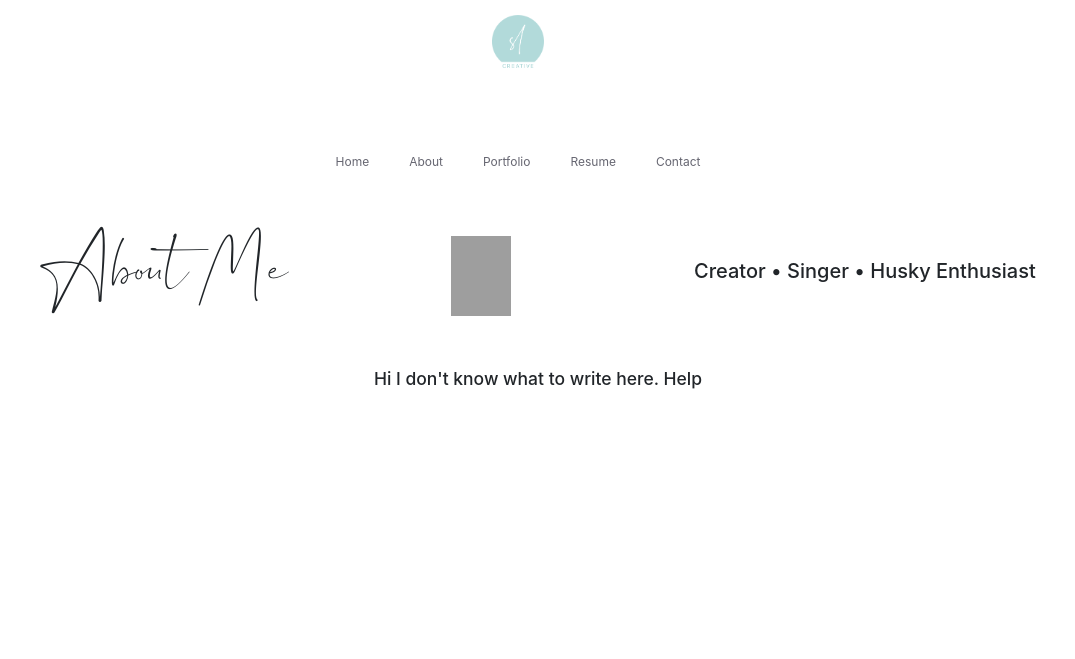
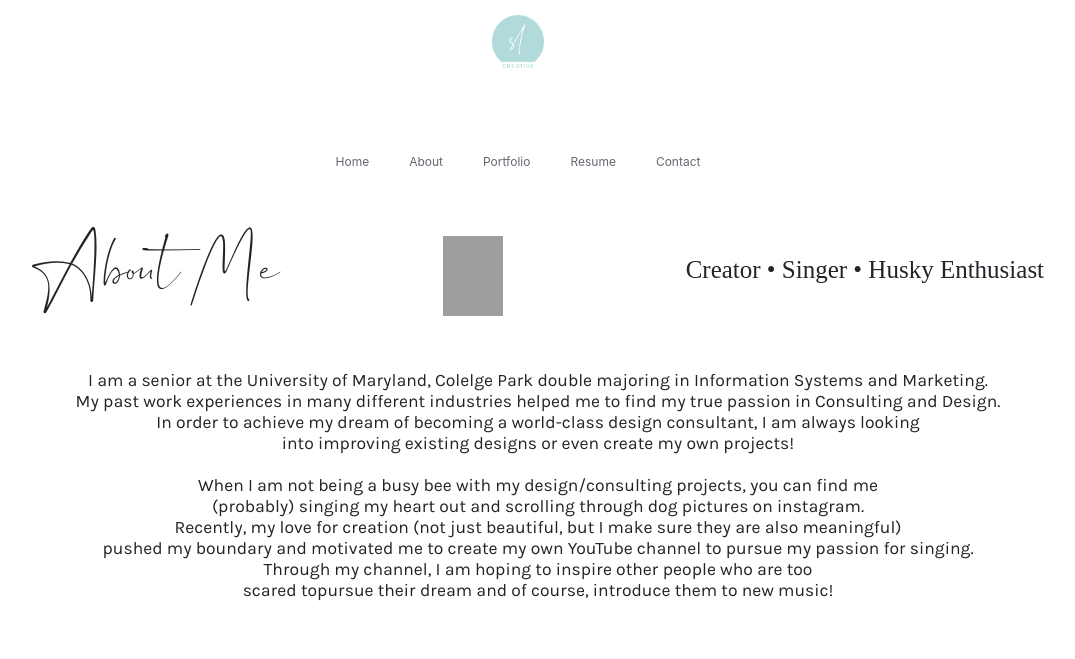
Before and after one commit to stephayeon/FinalProject, a plain HTML site: page About.html in a window 1280 px wide. Shown: the whole page, without its empty margins (122-1197 px from the left). Drawn offline with nearby package versions, Linux system fonts and the light colour scheme; grey boxes are pictures that could not be loaded.

Commit message:
real final

```diff
--- a/About.html
+++ b/About.html
@@ -34,11 +34,22 @@
       <img class="steph" src="./img/steph.jpg" alt="" />
     </li>
     <li>
-      <h2 class="intro">Creator • Singer • Husky Enthusiast</h2>
+      <h2 class="keywords">Creator • Singer • Husky Enthusiast</h2>
     </li>
     <br />
     <li>
-      <h3 class="intro">Hi I don't know what to write here. Help </h3>
+      <h3 class="intro">I am a senior at the University of Maryland, Colelge Park double majoring in Information Systems and Marketing. <br />
+          My past work experiences in many different industries helped me to find my true passion in Consulting and Design. <br />
+          In order to achieve my dream of becoming a world-class design consultant, I am always looking <br />
+          into improving existing designs or even create my own projects! <br />
+          <br />
+          When I am not being a busy bee with my design/consulting projects, you can find me   <br />
+          (probably) singing my heart out and scrolling through dog pictures on instagram. <br />
+           Recently, my love for creation (not just beautiful, but I make sure they are also meaningful) <br />
+           pushed my boundary and motivated me to create my own YouTube channel to pursue my passion for singing. <br />
+           Through my channel, I am hoping to inspire other people who are too  <br />
+           scared topursue their dream and of course, introduce them to new music!
+       </h3>
     </li>
   </ul>
 
--- a/SCSS/About.scss
+++ b/SCSS/About.scss
@@ -72,6 +72,17 @@ h3{
   padding-bottom: 2rem;
 }
 
+.keywords{
+  font-family: 'PlayfairDisplay';
+  font-size: 2.5rem;
+}
+
+.intro{
+  font-family: 'karla';
+  padding-bottom: 5rem;
+  text-align: center;
+}
+
 header{
   background: #99cccc;
 }
```
Also changed, not shown: CSS/About.css.
